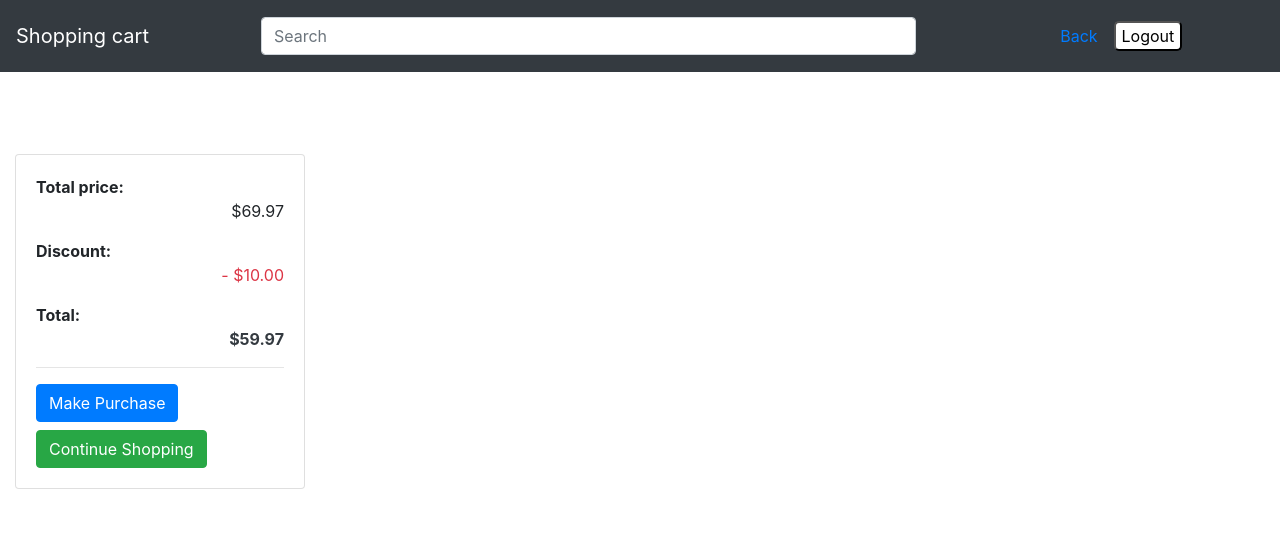
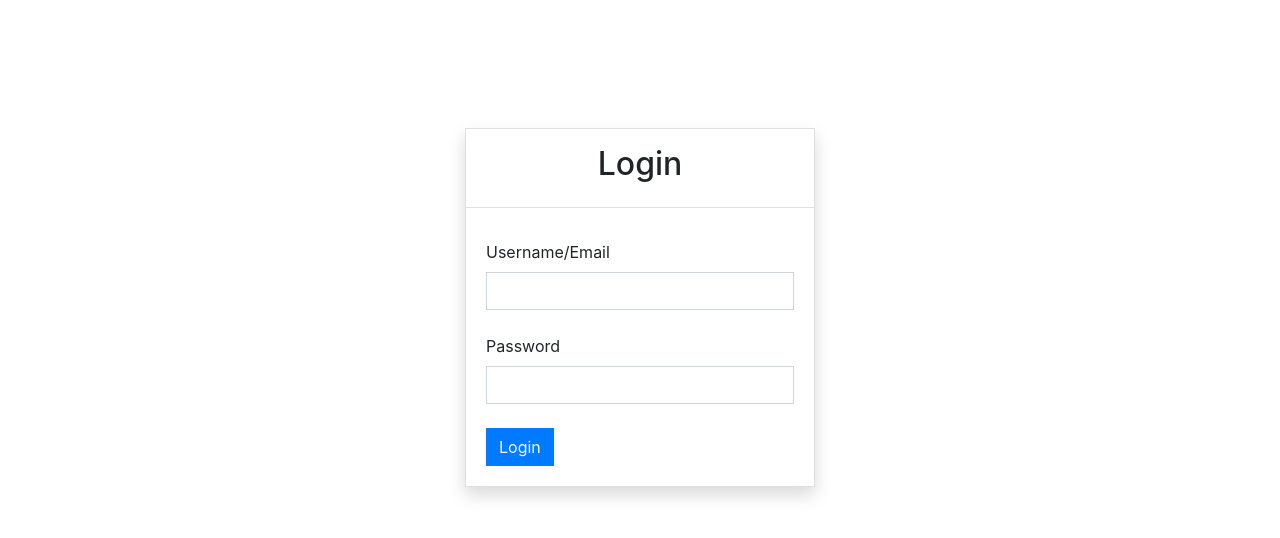
Before and after one commit to arundevu/shpping-cart, a React (Create React App) app: page /Cart in a window 1280 px wide. Shown: the top 538 px of the page. Built offline with nearby package versions, Linux system fonts and the light colour scheme.

Commit message:
some-changes

```diff
--- a/package.json
+++ b/package.json
@@ -13,6 +13,7 @@
     "@types/node": "^16.18.11",
     "@types/react": "^18.0.26",
     "@types/react-dom": "^18.0.10",
+    "antd": "^5.2.2",
     "axios": "^1.3.1",
     "bootstrap": "^4.6.0",
     "json-server": "^0.17.1",
--- a/src/App.css
+++ b/src/App.css
@@ -1,3 +1,23 @@
+.main-bg {
+  background: var(--main-bg) !important;
+}
+.loginContainer{
+  margin-top: 10%;
+}
+
+input:focus, button:focus {
+  border: 1px solid var(--main-bg) !important;
+  box-shadow: none !important;
+}
+
+.form-check-input:checked {
+  background-color: var(--main-bg) !important;
+  border-color: var(--main-bg) !important;
+}
+
+.card, .btn, input{
+  border-radius:0 !important;
+}
 
 .cardscontainer{
  margin-top: 143px !important;
@@ -7,9 +27,11 @@
   display: flex !important;
   justify-content: center !important;
   align-items: center !important;
+
+ border: none !important;
 }
-.cards:hover{
-  box-shadow: 0.3rem 0.3rem rgb(83, 83, 83), -0.3rem -0.3rem #ccc;
+.cards:hover{ box-shadow: 0 0 10px;
+
 }
 .card-img-top{
   width: 150px !important;
@@ -43,3 +65,14 @@
   border-radius: 5px;
   background-color: rgb(255, 255, 255);
 }
+
+.loader {
+  display: flex;
+  text-align: center;
+  align-items: center;
+  justify-content: center;
+  align-content: center;
+  border-radius: 4px;
+  margin-top: 20%;
+
+}
--- a/src/App.tsx
+++ b/src/App.tsx
@@ -4,23 +4,25 @@ import './App.css';
 import { Header } from './components/Header';
 import  Card  from './components/Card';
 import { RoutePath } from './Route/Route';
+import { Routes, Route } from 'react-router-dom';
+import { Login } from './pages/Login';
 
 function App() {
   const [auth , setAuth] = useState<boolean>(false)
-  const [ render , setRender] = useState()
-// useEffect(()=>{
-//   if(!localStorage.getItem('token')){
-//     setAuth(false)
-//   }else{
-//     setAuth(true)
-//   }
-//   console.log(render , "renderrrr");
+  const [ render , setRender] = useState(false)
+useEffect(()=>{
+  if(!localStorage.getItem('token')){
+    setAuth(false)
+  }else{
+    setAuth(true)
+  }
 
-// },[auth])
+},[auth])
   return (
     <div className="App">
       {/* {auth ? <Header setAuth={setAuth} />:null} */}
-      <RoutePath/>
+     {auth ? <RoutePath/>: (  <Routes>
+     <Route path='*' element={<Login setAuth={setAuth} />}/> </Routes> )}
     </div>
   );
 }
--- a/src/Route/Route.tsx
+++ b/src/Route/Route.tsx
@@ -1,5 +1,5 @@
 import React from "react";
-import { Routes,Route } from "react-router-dom";
+import { Routes,Route, Outlet } from "react-router-dom";
 import { Cart } from "../pages/Cart";
 import { Login } from "../pages/Login";
 import { Product } from "../pages/Product";
@@ -9,10 +9,11 @@ export const RoutePath =()=>{
     return<>
     <Routes>
      <Route path='*' element={<Login/>}/>
-     <Route path='/Register' element={<Product/>}/>
+     <Route path='/Register' element={<Product/>}  />
      <Route path='/Product' element={<Product/>}/>
      <Route path='/Cart' element={<Cart/>}/>
      </Routes>
 
+
     </>
 }
--- a/src/components/CartItems.tsx
+++ b/src/components/CartItems.tsx
@@ -2,20 +2,30 @@ import axios from "axios";
 import { log } from "console";
 import React, { useCallback, useEffect, useState } from "react";
 import { useSelector } from "react-redux/es/hooks/useSelector";
+import { Link } from "react-router-dom";
 import { productApi } from "../Utility/Environment";
 
 export const CartItems=()=>{
     const[Itemsdata,setItemData]=useState<any>([]);
     const[priceDetails,setPriceDetails]=useState<any>();
     const[totalPrice,setTotalPrice]=useState<any>();
+    const[totalprices , setTotalPrices1] = useState(0);
+    let netamt: any;
 const [id,setId]=useState(null);
 const [qty,setQty]=useState(0);
-console.log(Itemsdata,"cartdala")
+console.log(Itemsdata,"cartdala");
+var data :any;
+
+const allProAmt = Itemsdata.reduce((preVal: any,currentVal: { price: any; })=>{
+    return preVal + currentVal.price;
+},0)
 const RemoveCart = (i:any)=>{
-    console.log(i,"lllll")
+    // console.log(i,"lllll")
 Itemsdata.splice(i,1)
- localStorage.setItem("data",JSON.stringify(Itemsdata))
+ localStorage.setItem("data",JSON.stringify(Itemsdata));
 setId(i)
+
+
 
 }
 useEffect(()=>{
@@ -23,18 +33,19 @@ useEffect(()=>{
     var cartData =  localStorage.getItem("data");
     if(cartData){
     const data =  JSON.parse(cartData);
+    // console.log(data, "data initial");
     setItemData(data)
 
     }
 
+
 },[id]);
+var pr =0
+const qtyDecInc = (e:any , val:any)=>{
+    const myData:any[] = [];
 
-const qtyDecInc = (e:any , val:any)=>{
-    const myData:any[] = []
     Itemsdata.forEach((res:any , i:any)=>{
-        console.log(res,"resss")
         if(res.id === e.id){
-            console.log(val,"valll")
             if(val ==='INC'){
               res.qty++
 
@@ -44,17 +55,18 @@ const qtyDecInc = (e:any , val:any)=>{
             }
             const data = JSON.parse(localStorage.getItem("data")||"")
             data.forEach((items:any)=>{
-               console.log(items , "itemss")
+            //    console.log(items , "itemss")
                if(items.id === res.id){
-                res.price =items.price*res.qty
-                setTotalPrice(res.price)
+                res.price =items.price*res.qty;
 
-
+                console.log(res.price , "pricesssssssss");
+               pr+= items.price;
+            //    console.log(pr,"prrrr")
+                setTotalPrice(pr);
                }
                return items;
             })
             setQty(res.qty)
-
         }
         console.log(priceDetails,"priceDetails")
         myData.push(res)
@@ -62,6 +74,8 @@ const qtyDecInc = (e:any , val:any)=>{
         setItemData(myData)
     })
 }
+var tttl =pr;
+console.log(tttl,"ttttlll")
 const QtyIncreament =(e:any)=>{
     qtyDecInc(e ,'INC')
     console.log(e,"eee")
@@ -71,20 +85,20 @@ const QtyDecreament =(e:any)=>{
     }
 
 
-
     return<>
     <div className="container-fluid" style={{marginTop:"154px"}}>
 
              <div  className="row ">
                 {Itemsdata.map((res:any,i:any)=>{
+                    console.log(res.price,"price")
                     return<>
-                     <aside className="col-lg-9 " key={i}>
+                     <aside className="col-lg-12" key={i}>
                 <div className="card">
                     <div className="table-responsive">
                         <table className="table table-borderless table-shopping-cart">
                             <thead className="text-muted">
                                 <tr className="small text-uppercase">
-                                    <th scope="col">Product</th>
+                                    <th scope="col-lg-2">Product</th>
                                     <th scope="col" style={{width:120}} >Quantity</th>
                                     <th scope="col"style={{width:120}}>Price</th>
                                     <th scope="col" className="text-right d-none d-md-block" style={{width:200}}></th>
@@ -96,7 +110,8 @@ const QtyDecreament =(e:any)=>{
                                         <figure className="itemside align-items-center">
                                             <div className="aside">
                                                 <img src={res.image} className="img-sm" width={70} height={70} /></div>
-                                            <div className="info"> <a href="#" className="title text-dark" data-abc="true">{res.title}</a>
+                                            <div className="info">
+                                                {/* <a href="#" className="title text-dark" data-abc="true">{res.title}</a> */}
 
 
                                             </div>
@@ -125,13 +140,17 @@ const QtyDecreament =(e:any)=>{
                     </>
                 })}
 
-            <aside className="col-lg-3">
+
+        </div>
+
+        <aside className="col-lg-12 mt-5">
+
 
                <div className="card">
                    <div className="card-body">
                        <dl className="dlist-align">
                            <dt>Total price:</dt>
-                           <dd className="text-right ml-3">$69.97</dd>
+                           <dd className="text-right ml-3">${allProAmt}</dd>
                        </dl>
                        <dl className="dlist-align">
                            <dt>Discount:</dt>
@@ -139,15 +158,13 @@ const QtyDecreament =(e:any)=>{
                        </dl>
                        <dl className="dlist-align">
                            <dt>Total:</dt>
-                           <dd className="text-right text-dark b ml-3"><strong>$59.97</strong></dd>
+                           <dd className="text-right text-dark b ml-3"><strong>${allProAmt-10 ==-10 ? 0: allProAmt-10 }</strong></dd>
                        </dl>
-                       <hr/> <a href="#" className="btn btn-out btn-primary btn-square btn-main" data-abc="true"> Make Purchase </a> <a href="#" className="btn btn-out btn-success btn-square btn-main mt-2" data-abc="true">Continue Shopping</a>
+                       <hr/>  <Link to="/Product" className="btn btn-out btn-success btn-square btn-main mt-2" data-abc="true">Make Purchase & Continue Shopping</Link>
                    </div>
                </div>
+
            </aside>
-        </div>
-
-
 
     </div>
     </>
--- a/src/components/Header.tsx
+++ b/src/components/Header.tsx
@@ -31,7 +31,7 @@ export const Header=({get,setQuery,hideCart,backBtn}:any,)=>{
     <ul className=" navbar-nav  ml-5" style={{width:"80%"}}>
       <li style={{width:"100%"}}>
     <form className=" d-flex justify-content-center  ml-5">
-      <input className="form-control " onChange={e=>setQuery(e.target.value)}  type="search" placeholder="Search" />
+      <input className="form-control " onChange={e=>setQuery(e.target.value)}  type="search" placeholder="Search product name" />
     </form>
     </li>
     </ul>
--- /dev/null
+++ b/src/components/Loder.tsx
@@ -0,0 +1,13 @@
+import { Spin } from "antd";
+import React from "react";
+
+
+export const Loader =()=>{
+
+
+    return<>
+      <div className="loader">
+    <Spin />
+  </div>
+    </>
+}
--- a/src/pages/Login.tsx
+++ b/src/pages/Login.tsx
@@ -1,61 +1,72 @@
 import axios from "axios";
 import React, { useState } from "react";
 import { Link, useNavigate } from "react-router-dom";
+import { Loader } from "../components/Loder";
 import { LoginApi } from "../Utility/Environment";
 
-export const Login=()=>{
-
+export const Login=({setAuth}:any)=>{
     const[username,setEmail]=useState<any>("");
     const[password,setPassword]=useState<any>("");
+    const[load,setLoad]=useState(false);
     const navigate = useNavigate()
     const data ={
         username,
         password
     }
     const handleLogin = () =>{
-          axios.post(LoginApi ,JSON.parse(JSON.stringify(data))).then(res=>{
+  setLoad(true);
+          axios.post(LoginApi ,data).then((res)=>{
               console.log(res , "users");
               if(res.data){
-                localStorage.setItem('token' , res.data.token)
-                navigate("/Product")
-
-              }else{
-                console.log("token")
+                localStorage.setItem('token' , res.data.token);
+                if(res.data.token){
+                  setLoad(false);
+                }
+              navigate("/Product");
+              setAuth(true)
               }
 
+          }).catch(e=>{
+            if(e.response.status !== 200){
+              console.log("api error");
+              setLoad(false);
+            }
           })
+
       }
     return<>
-    <div className="d-flex justify-content-center mt-5">
-  <div className="card mt-5 p-5">
-  <div className="row">
-    <div className="col">
-    <div className="row">
-  <div className="col">
-    <label htmlFor="userName" >Email id:</label>
+    {load  && <Loader/> }
+    {!load  &&<div className="loginContainer">
+   <div className="container mt-5">
+    <div className="row justify-content-center  mt-5">
+      <div className="col-lg-4 col-md-6 col-sm-6">
+        <div className="card shadow">
+          <div className="card-title text-center border-bottom">
+            <h2 className="p-3">Login</h2>
           </div>
-  <div className="col">
-    <input type="mail" onChange={(e)=> setEmail(e.target.value) } />
+          <div className="card-body">
+            <form>
+              <div className="mb-4">
+                <label htmlFor="username" className="form-label">Username/Email</label>
+                <input type="mail" onChange={(e)=> setEmail(e.target.value) } className="form-control" />
               </div>
+              <div className="mb-4">
+                <label htmlFor="password" className="form-label">Password</label>
+                <input type="password" onChange={(e)=> setPassword(e.target.value) } className="form-control" id="password" />
               </div>
- <div className="row mt-3">
-  <div className="col">
-    <label htmlFor="userName" >Password:</label>
-  </div>
-  <div className="col">
-    <input type="password"   onChange={(e)=> setPassword(e.target.value) }/>
-  </div>
- </div>
- <div className="d-grid gap-2 col-12 mx-auto mt-3 mr-3">
-  <button className="btn btn-primary" type="button" onClick={handleLogin}>Login</button>
-</div>
-<div className="mt-4">
- <Link to="/Register">Don't have account ? Register</Link>
 
+
+            </form>
+            <div className="d-grid">
+                <button className="btn text-light btn-primary " onClick={handleLogin} >Login</button>
               </div>
           </div>
         </div>
       </div>
     </div>
+  </div>
+</div>}
+
+
     </>
 }
--- a/src/pages/Product.tsx
+++ b/src/pages/Product.tsx
@@ -16,6 +16,7 @@ export const Product=()=>{
             console.log(res.data , "productApi");
         res.data.forEach((val:any)=>{
             let data = val
+            data['isActive'] = false
               data['qty']=1
               console.log(data ,"mydata")
               finaldata.push(data)
```
Also changed, not shown: src/components/Card.tsx (+17 -14 lines), 2 other files (tests, documents, lock files or other folders). Lines whose indentation alone changed are shown as unchanged.
